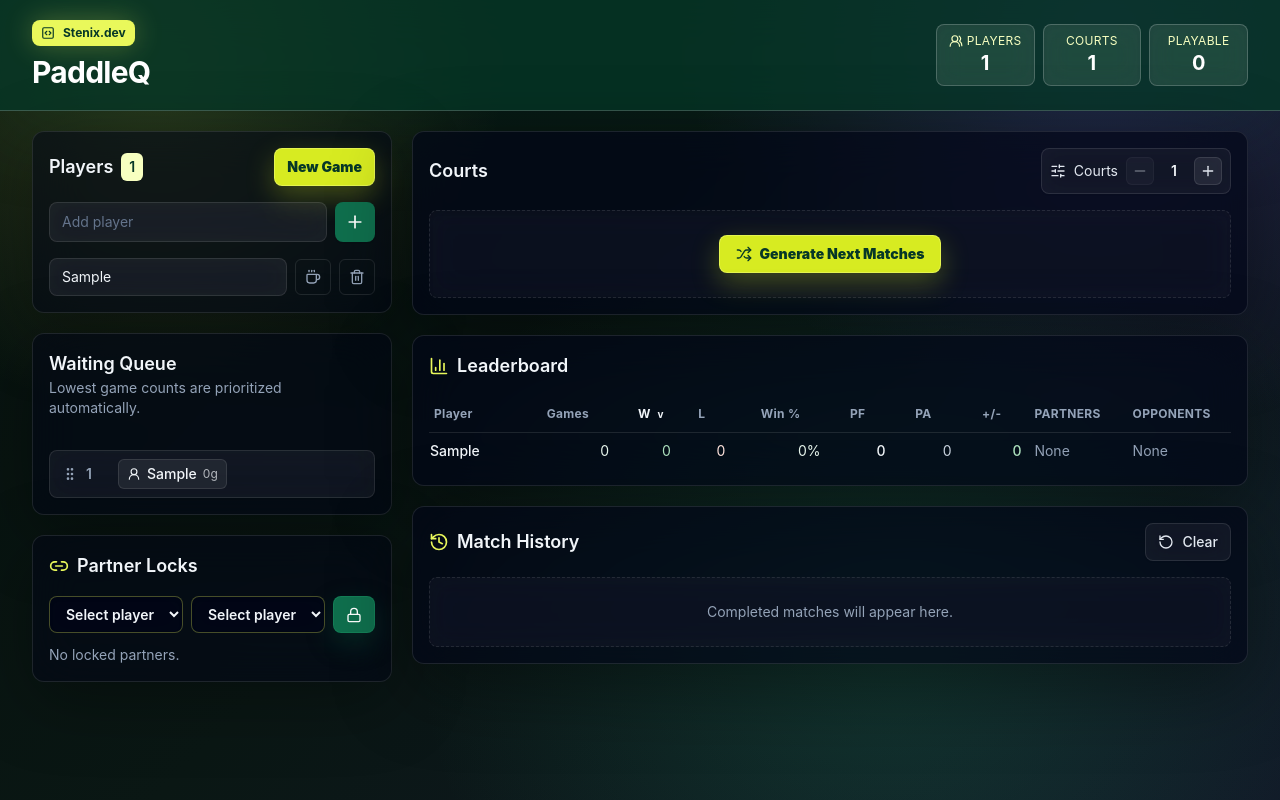
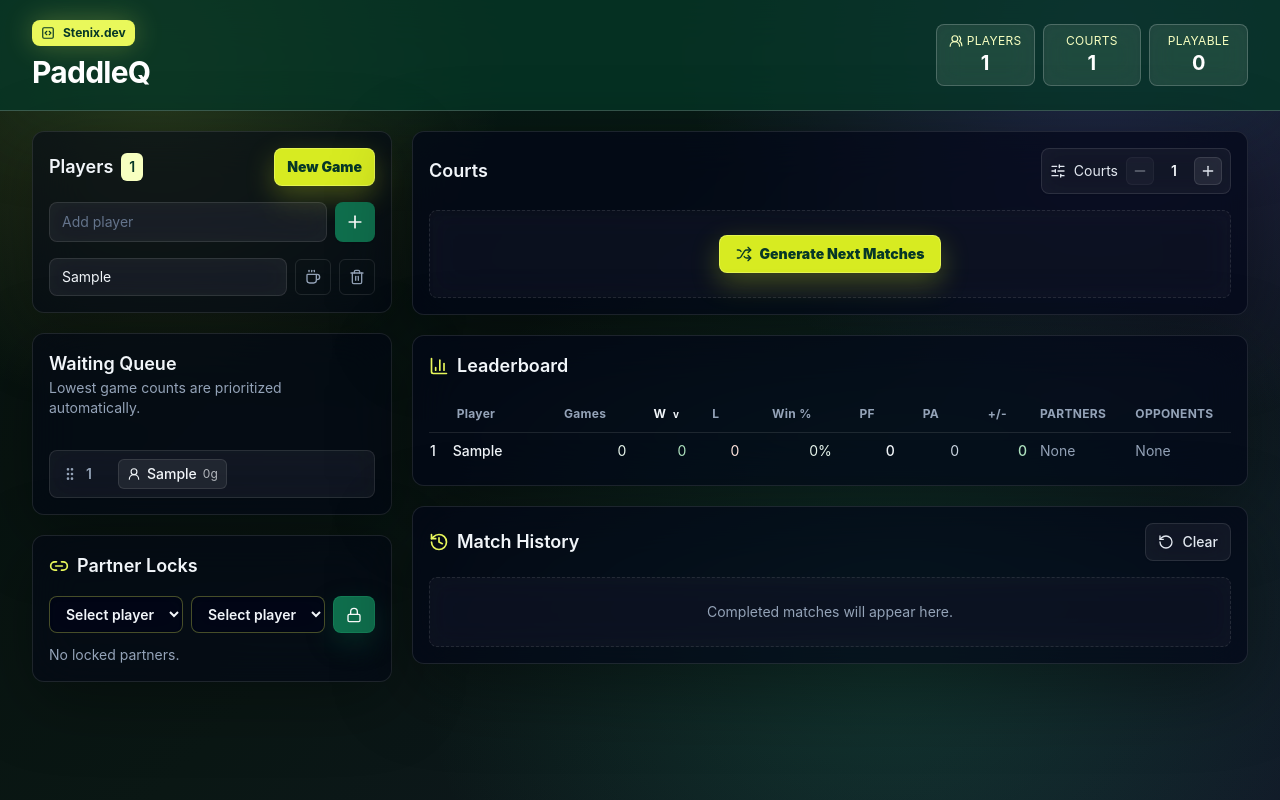
Before and after one commit to StenixDev/PaddleQ, a React (Vite) app: page / in a window 1280 px wide. Both pictures are taken after typing "Sample" into the empty fields and a click on the button 355 px from the left and 212 px from the top of the page. Built offline with nearby package versions, Linux system fonts and the light colour scheme.

Commit message:
[PaddleQ] - add # rankings

```diff
--- a/src/components/StatsDashboard.jsx
+++ b/src/components/StatsDashboard.jsx
@@ -137,11 +137,11 @@ export default function StatsDashboard({ colapse }) {
       <div
         className={`${isCollapsed ? 'hidden' : 'block'} space-y-3 lg:hidden`}
       >
-        {rows.map((row) => (
+        {rows.map((row, index) => (
           <article key={row.id} className='glass-card p-3'>
             <div className='mb-3 flex items-center justify-between gap-2'>
               <h3 className='min-w-0 truncate font-semibold text-slate-100'>
-                {row.name}
+                #{index + 1} - {row.name}
               </h3>
               <span className='rounded-md bg-white/[0.06] px-2 py-1 text-sm font-bold text-slate-300'>
                 {formatPercent(row.wins, row.games)}
@@ -187,6 +187,7 @@ export default function StatsDashboard({ colapse }) {
         <table className='min-w-full text-left text-sm'>
           <thead className='border-b border-white/10 text-xs uppercase tracking-wide text-slate-400'>
             <tr>
+              <td></td>
               <SortableHeader
                 label='Player'
                 sortKey='name'
@@ -247,8 +248,11 @@ export default function StatsDashboard({ colapse }) {
             </tr>
           </thead>
           <tbody className='divide-y divide-white/10'>
-            {rows.map((row) => (
+            {rows.map((row, index) => (
               <tr key={row.id}>
+                <td className='py-2 pr-3 font-medium text-slate-100'>
+                  {index + 1}
+                </td>
                 <td className='py-2 pr-3 font-medium text-slate-100'>
                   {row.name}
                 </td>
```
